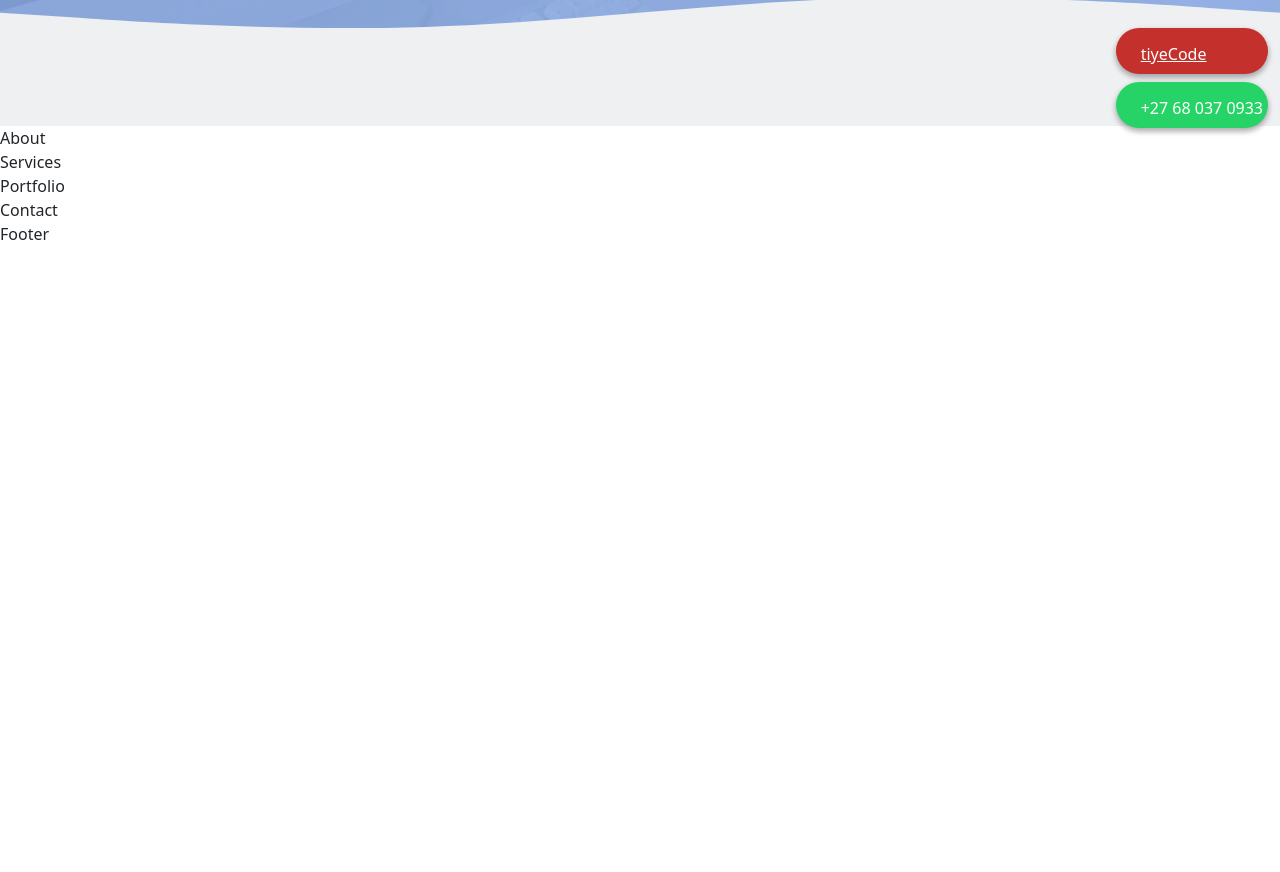
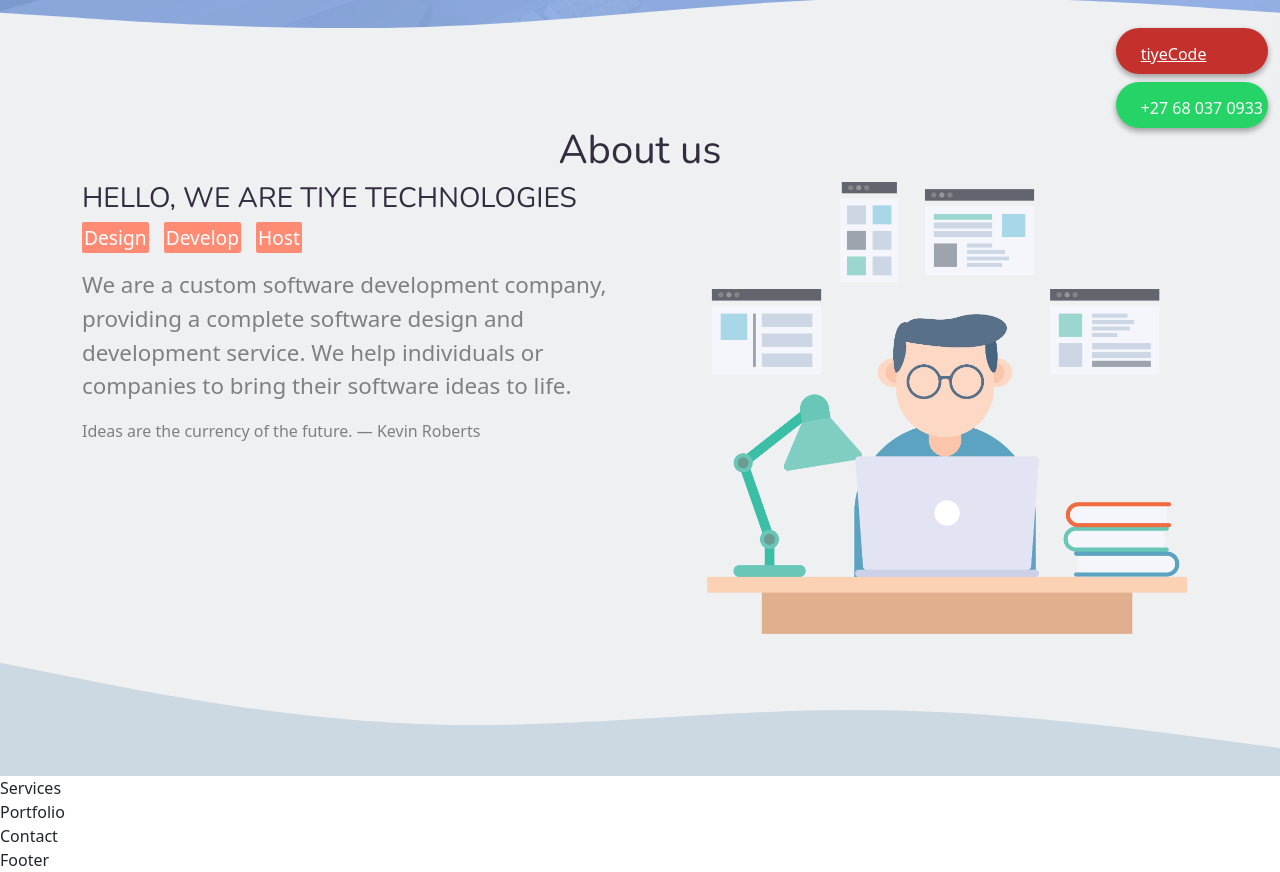
Before and after one commit to ThibaMahlezana/Tiye-Website-in-React, a React (Create React App) app in the folder client/: page / in a window 1280 px wide. Shown: the part 660-1532 px from the top of the page. Before the commit the page ends 906 px from the top, so only its background shows below. Built offline with nearby package versions, Linux system fonts and the light colour scheme.

Commit message:
Added about component

```diff
--- a/client/src/components/Navbar.js
+++ b/client/src/components/Navbar.js
@@ -23,9 +23,9 @@ export default function Header() {
         <Navbar.Collapse className="justify-content-end">
           <Nav className="me-auto">
             <Nav.Link className="nav-item" href="#home">Home</Nav.Link>
-            <Nav.Link className="nav-item" href="#link">About</Nav.Link>
-            <Nav.Link className="nav-item" href="#link">Services</Nav.Link>
-            <Nav.Link className="nav-item" href="#link">Portfolio</Nav.Link>
+            <Nav.Link className="nav-item" href="#about">About</Nav.Link>
+            <Nav.Link className="nav-item" href="#services">Services</Nav.Link>
+            <Nav.Link className="nav-item" href="#portfolio">Portfolio</Nav.Link>
             <button className="btn float-end"><a href="#contact">Contact</a></button>
           </Nav>
         </Navbar.Collapse>
--- a/client/src/pages/About.js
+++ b/client/src/pages/About.js
@@ -1,7 +1,54 @@
 import React from 'react'
+import '../styles/global.css';
+import '../styles/about.css';
+import Container from 'react-bootstrap/Container';
+import bgImage from '../images/home-bg.png';
 
 export default function About() {
   return (
-    <div>About</div>
+    <div className="about" id="about">
+      <Container>
+        <div className="row">
+          <div className="col-12 text-center">
+            <h1>About us</h1>
+          </div>
+          <div className="col-lg-6">
+            <h3>HELLO, WE ARE TIYE TECHNOLOGIES</h3>
+            <i class="fas fa-smile"></i>
+            <p>
+              <span className="about-tags">Design</span>
+              <span className="about-tags">Develop</span>
+              <span className="about-tags">Host</span>
+            </p>
+            <p className="about-description">
+              We are a custom software development company, providing a complete
+              software design and development service. We help individuals or
+              companies to bring their software ideas to life.
+            </p>
+            <p className="about-quote">
+              <i
+                class="fa fa-quote-left fa-3x fa-pull-left fa-border"
+                aria-hidden="true"
+              ></i>
+              Ideas are the currency of the future. ― Kevin Roberts
+              <i
+                class="fa fa-quote-right fa-3x fa-pull-right fa-border"
+                aria-hidden="true"
+              ></i>
+            </p>
+          </div>
+          <div className="col-lg-6 d-none d-sm-block">
+            <div className="about-image"><img src={bgImage} /></div>
+          </div>
+        </div>
+      </Container>
+      <svg xmlns="http://www.w3.org/2000/svg" viewBox="0 0 1440 320">
+        <path
+          fill="#ccd8e2"
+          fill-opacity="1"
+          d="M0,192L80,208C160,224,320,256,480,261.3C640,267,800,245,960,245.3C1120,245,1280,267,1360,277.3L1440,288L1440,320L1360,320C1280,320,1120,320,960,320C800,320,640,320,480,320C320,320,160,320,80,320L0,320Z"
+        ></path>
+      </svg>
+    </div>
   )
 }
```
Also changed, not shown: client/src/images/home-bg.png (added).
